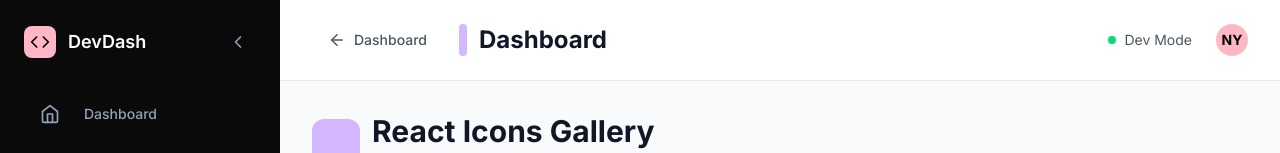
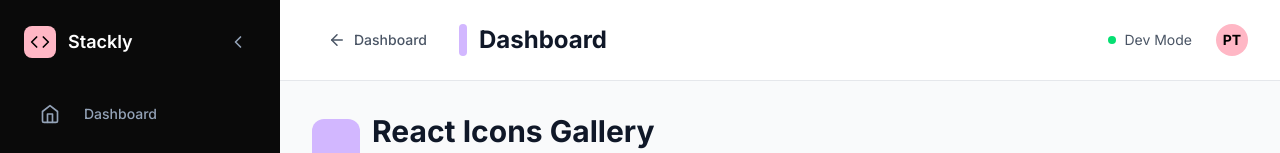
Before and after one commit to pthanksdev/Stackly, a Next.js app: page /dashboard/icons in a window 1280 px wide. Both pictures are taken after a click on the button 42 px from the left and 42 px from the top of the page. Shown: the top 153 px of the page. Built offline with nearby package versions, Linux system fonts and the light colour scheme.

Commit message:
chore: rename project to Stackly and update branding components

```diff
--- a/app/components/layout/Footer.tsx
+++ b/app/components/layout/Footer.tsx
@@ -38,7 +38,7 @@ export default function Footer() {
               <span className="text-sm font-bold text-black">D</span>
             </div>
             <span className="text-sm font-semibold text-gray-900">
-              DEVDASH
+              Stackly
             </span>
             <span className="text-xs text-gray-400 hidden sm:inline">|</span>
             <span className="text-xs text-gray-500 hidden sm:inline">
--- a/app/components/layout/Header.tsx
+++ b/app/components/layout/Header.tsx
@@ -61,7 +61,7 @@ export default function Header({ title, showBackButton = true }: HeaderProps) {
               className="w-8 h-8 rounded-full flex items-center justify-center"
               style={{ backgroundColor: '#ffb7c5' }}
             >
-              <span className="text-sm font-bold text-black">NY</span>
+              <span className="text-sm font-bold text-black">PT</span>
             </div>
           </div>
         </div>
--- a/app/components/layout/Sidebar.tsx
+++ b/app/components/layout/Sidebar.tsx
@@ -255,7 +255,7 @@ export default function Sidebar() {
               >
                 <FiCode size={20} color="#000" />
               </div>
-              <span className="font-semibold text-lg">DevDash</span>
+              <span className="font-semibold text-lg">Stackly</span>
             </div>
           ) : (
             <div />
--- a/package.json
+++ b/package.json
@@ -1,5 +1,5 @@
 {
-  "name": "devdash",
+  "name": "Stackly",
   "version": "0.1.0",
   "private": true,
   "scripts": {
```
Also changed, not shown: 1 other file (tests, documents, lock files or other folders).
